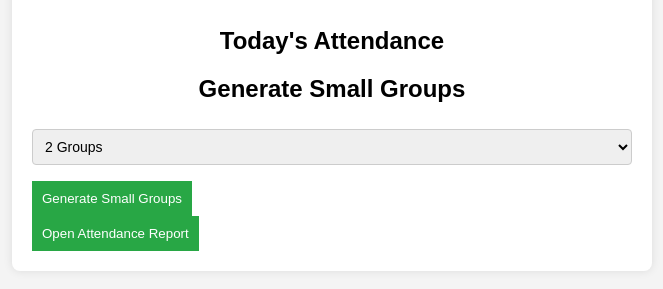
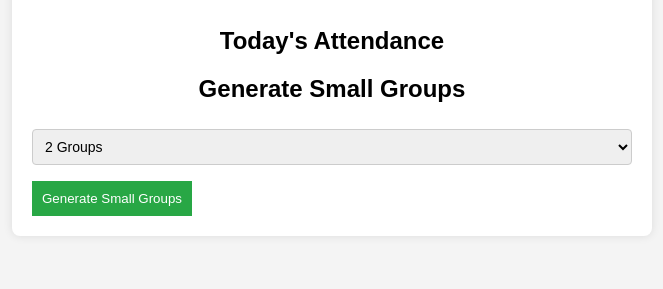
Before and after one commit to jessejones1031/Journey-sign-in, a plain HTML site: page index.html in a window 1280 px wide. Shown: the part 195-484 px from the top of the page, without its empty margins (308-971 px from the left). Drawn offline with Linux system fonts and the light colour scheme; no server answers.

Commit message:
Update index.html
Stable Version before Attendance Report Feature

```diff
--- a/index.html
+++ b/index.html
@@ -54,7 +54,6 @@
             <button id="generate-groups-button">Generate Small Groups</button>
             <div id="group-results"></div>
         </div>
-        <button onclick="window.location.href='attendance-report.html'">Open Attendance Report</button>
     </div>
 
     <script src="/Journey-sign-in/script.js" type="module"></script>
```
